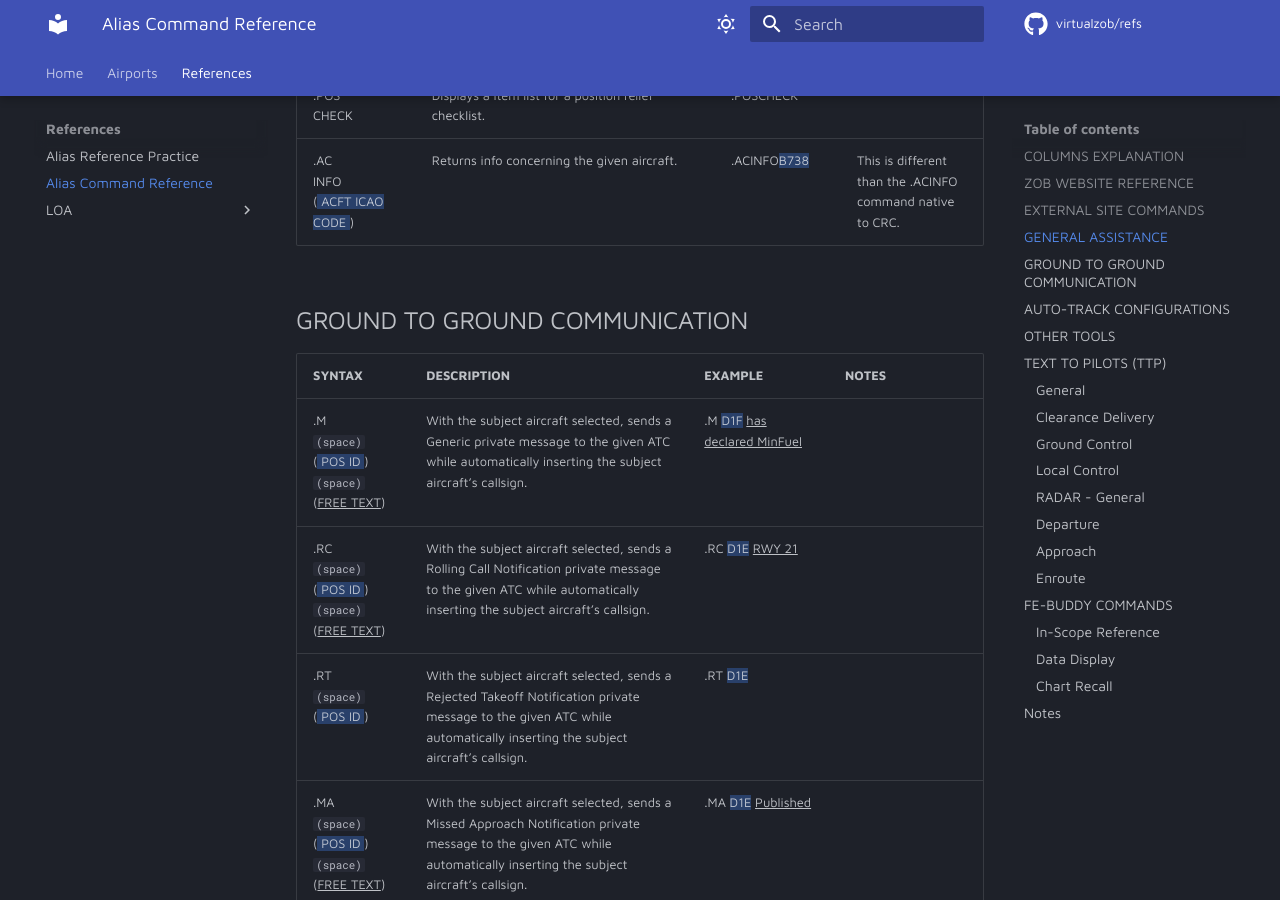
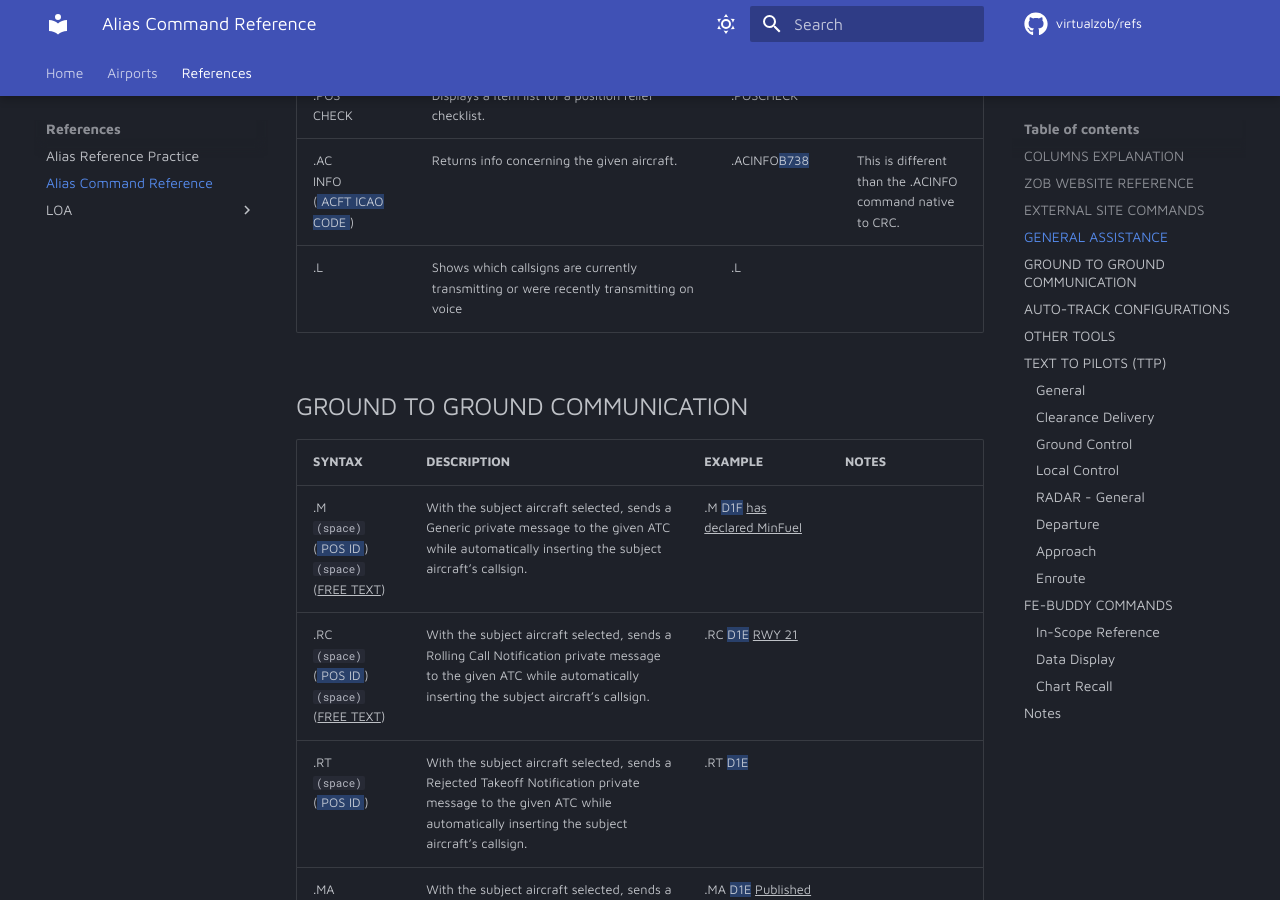
Before and after one commit to virtualZOB/refs, an MkDocs documentation site: the page built from docs/references/alias_cmd_ref.md, in a window 1280 px wide and 900 px high, scrolled down 3926 px. Built offline with MkDocs 1.6.1 and Material for MkDocs 9.7.7, drawn with Linux system fonts in a browser that asks for light colours; comment, search, counter and statistics services are not loaded.

Commit message:
Update alias_cmd_ref.md

```diff
--- a/docs/references/alias_cmd_ref.md
+++ b/docs/references/alias_cmd_ref.md
@@ -69,6 +69,7 @@ See "Text to Pilots" section for context.
 |   .OTP   |   Displays a script to read to the pilot with the format of a VFR-ON-TOP clearance.   |   .TOP   |      |
 |   .POS <br> CHECK   |   Displays a item list for a position relief checklist.   |   .POSCHECK   |      |
 |   .AC <br> INFO <br> ({== ACFT ICAO CODE ==})   |   Returns info concerning the given aircraft.   |   .ACINFO{==B738==}  |   This is different than the .ACINFO command native to CRC.   |
+| .L | Shows which callsigns are currently transmitting or were recently transmitting on voice | .L | |
 
 ## GROUND TO GROUND COMMUNICATION
 |   SYNTAX   |   DESCRIPTION   |   EXAMPLE   |   NOTES   |
```
